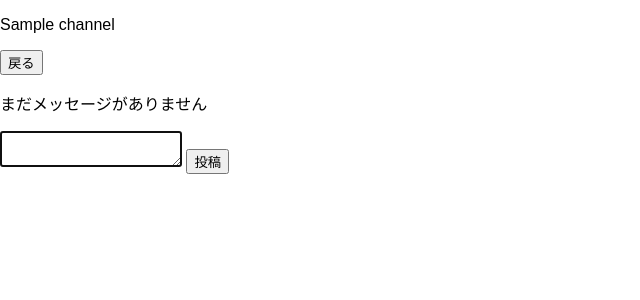
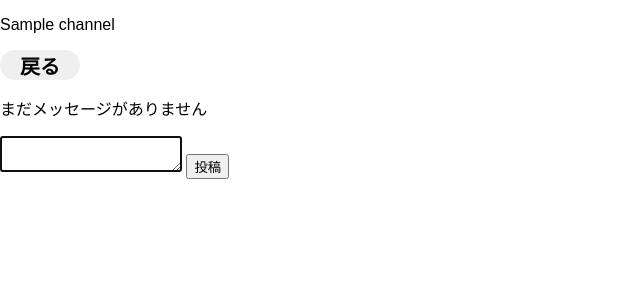
Before and after one commit to HackathonGteam/gteam, a Flask app: template templates/detail.html in a window 1280 px wide. Shown: the top 300 px of the page, without its empty margins (0-640 px from the left). Run offline with Flask 2, Linux system fonts and the light colour scheme; the template is opened without the code that fills it: most values are stand-ins (such as "Sample title", 1, 10 or a date in 2020); some libraries are stand-ins or nearby versions.

Commit message:
ボタン装飾　テスト

```diff
--- a/templates/detail.html
+++ b/templates/detail.html
@@ -11,7 +11,7 @@
       </div>
       <!--戻るボタンの配置-->
       <div>
-        <button><a href="{{ url_for('index') }}">戻る</a></button>
+        <button class="channel-button channel-item"><a href="{{ url_for('index') }}">戻る</a></button>
       </div>
       <!--ここからチャットエリア-->
       <div id="message-area">
```
